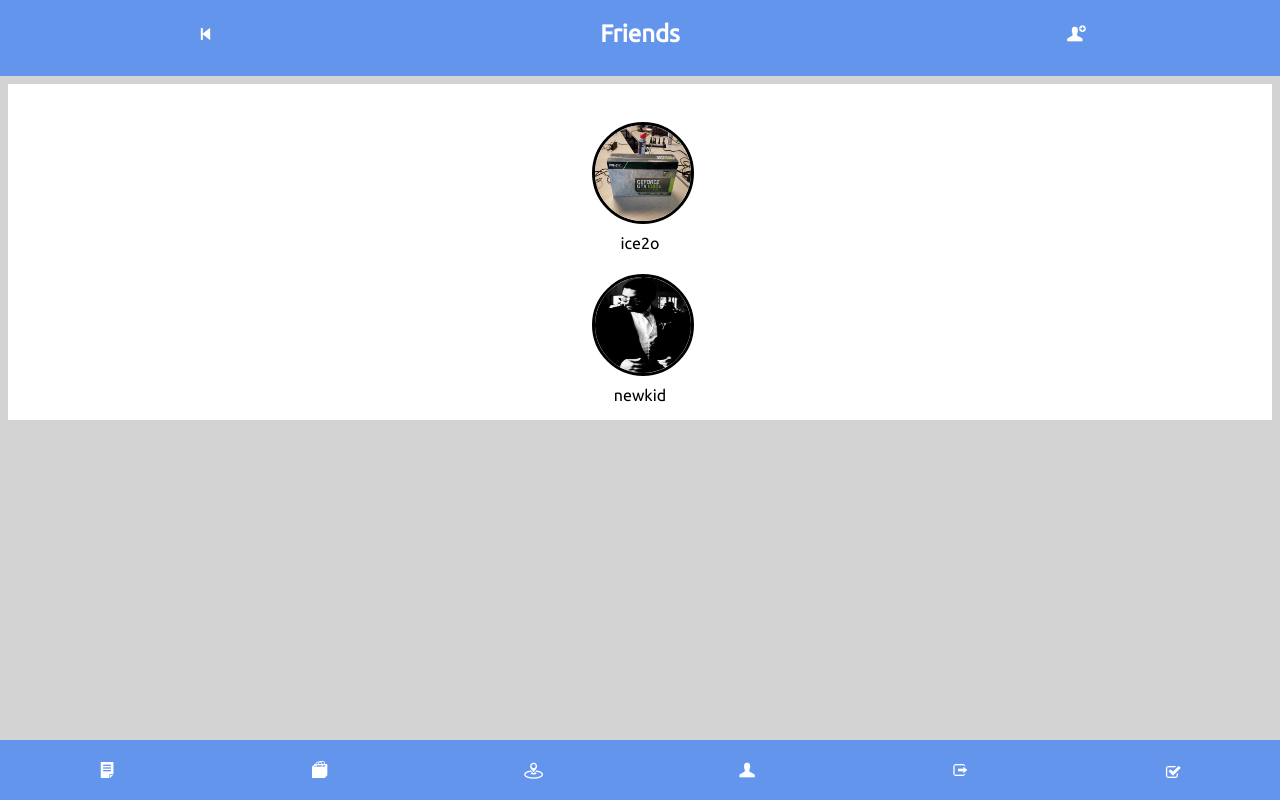
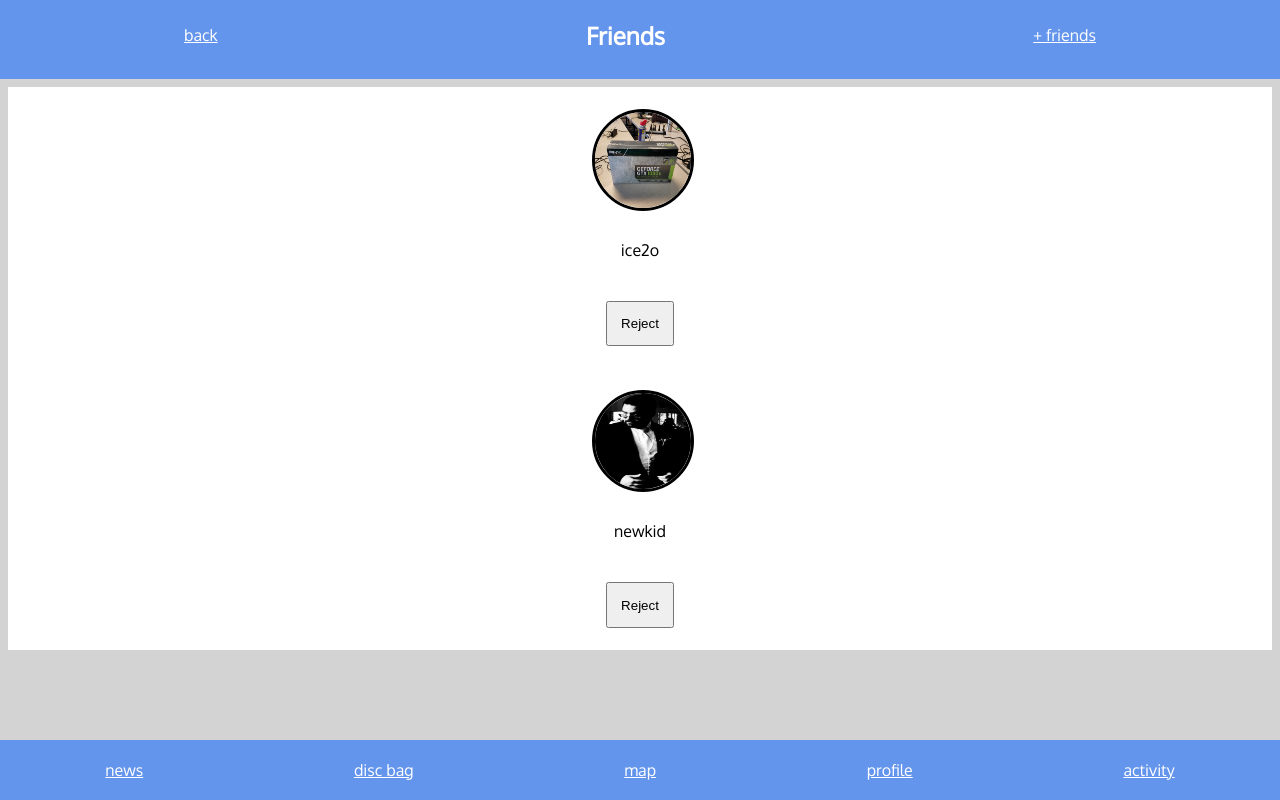
Before and after one commit to Nothrock/DiscCaddy, a Django app: page /friends/ in a window 1280 px wide. Run offline with Django 3.2, Linux system fonts and the light colour scheme; a user stored in the database is signed in; data comes from the database, SQL or seed files in the repository; both versions use the stored data as it was after the commit; some libraries are stand-ins or nearby versions.

Commit message:
new git username push

```diff
--- a/pages/models.py
+++ b/pages/models.py
@@ -96,5 +96,5 @@ class Disc(models.Model):
 
 
 class News(models.Model):
-    updates = models.CharField(max_length=999, null=False, blank=False)
-    coming_soon = models.CharField(max_length=999, null=False, blank=False)
+    updates = models.CharField(max_length=999, null=True, blank=True)
+    coming_soon = models.CharField(max_length=999, null=True, blank=True)
--- a/pages/static/css/style.css
+++ b/pages/static/css/style.css
@@ -1,9 +1,9 @@
-@import url('https://fonts.googleapis.com/css?family=Ubuntu');
+@import url('https://fonts.googleapis.com/css?family=Oxygen');
 
 body, html {
     margin: 0;
     background-color: lightgray;
-    font-family: 'Ubuntu', sans-serif;
+    font-family: 'Oxygen', sans-serif;
     height: 100%;
 }
 
@@ -41,7 +41,7 @@ main {
 }
 
 .profile_pic img {
-    width: 100%;
+    width: 6em;
     height: 6em;
     object-fit: fill;
     border-radius: 50%;
@@ -66,6 +66,7 @@ main {
     justify-content: center;
     align-items: center;
     text-align: center;
+    width: 100%;
 }
 
 .wrapper_horizontal {
@@ -91,7 +92,7 @@ main {
     margin: 8px;
     background-color: white;
     text-align: center;
-    padding: 1em;
+    padding: 0;
 }
 
 .course_info_box {
@@ -103,10 +104,18 @@ main {
 .post_button_div {
     display: flex;
     flex-direction: row;
+    padding: 0;
 }
 
 .post_button_div button {
     margin: 1em;
+}
+
+.hole_info_box {
+    display: flex;
+    width: 100%;
+    justify-content: space-around;
+    flex-direction: row;
 }
 
 .pic_wrapper {
@@ -127,6 +136,7 @@ main {
     justify-content: space-between;
     width: 100%;
     align-items: center;
+    padding: 0;
 }
 
 .just_pic_user {
@@ -137,6 +147,7 @@ main {
 .course_hole_comment {
     width: 75%;
     text-align: left;
+    padding: 0;
 }
 
 .just_comment {
@@ -155,6 +166,7 @@ main {
     justify-content: space-around;
     width: 100%;
     align-items: flex-start;
+    padding: 0;
 }
 
 .post_wrapper p {
@@ -179,8 +191,6 @@ main {
     border: none;
 }
 
-
-
 @media screen and (max-width: 600px) {
     .post_wrapper, nav {
         margin: 4px;
--- a/pages/templates/pages/add_friends.html
+++ b/pages/templates/pages/add_friends.html
@@ -3,7 +3,7 @@
 {% block title %}Add Friends{% endblock %}
 
 {% block top_blue_part %}
-    <a href="{% url 'friends' %}"><span class="glyphicons glyphicons-step-backward white"></span></a>
+    <a href="{% url 'friends' %}"><span class="white">back</span></a>
     <div class="search_boxy"><h2> Find Friends</h2>
             <form type="get" action="." style="margin: 0">
             <input  id="search_box" type="text" name="search_box"  placeholder="Search..." >
@@ -11,7 +11,7 @@
             </form>
     </div>
 
-    <a href="#"><span class="glyphicons glyphicons-stop-sign white"></span></a>
+    <a href="#"><span class="white"></span></a>
 {% endblock %}
 
 {% block content %}
--- a/pages/templates/pages/friends.html
+++ b/pages/templates/pages/friends.html
@@ -3,20 +3,37 @@
 {% block title %}{{ user.username }}'s Friends{% endblock %}
 
 {% block top_blue_part %}
-    <a href="{% url 'profile' user.username %}"><span class="glyphicons glyphicons-step-backward white"></span></a>
+    <a href="{% url 'profile' user.username %}"><span class="white">back</span></a>
     <h2>Friends</h2>
-    <a href="{% url 'add_friends' %}"><span><span class="glyphicons glyphicons-user-add white"></span></span></a>
+    <a href="{% url 'add_friends' %}"><span class="white">+ friends</span></a>
 {% endblock %}
 
 {% block content %}
 
     <div class="post_wrapper">
         {% for f in all_friends %}
-        <div class="profile_pic"><img src="{{ f.profile_pic.url }}" alt="profile_pic0"></div>{{ f.username }}
+        <div class="profile_pic"><img src="{{ f.profile_pic.url }}" alt="profile_pic0"></div>
+        <div>{{ f.username }}</div>
+        <div><button id="{{ f.id }}reject_friend" class="reject_button">Reject</button></div>
         {% endfor %}
     </div>
 
 {% endblock %}
 
 {% block js %}
+    <script>
+    $('.reject_button').click(function () {
+        let id = parseInt($(this).attr('id'));
+            $.ajax({
+                url: "{% url 'reject_friend' %}",
+                type: 'POST',
+                data: {
+                    id: id
+                },
+                success: function () {
+                    $('#'+id).css('display', 'none')
+                }
+            })
+    })
+    </script>
 {% endblock %}
--- a/pages/templates/pages/profile.html
+++ b/pages/templates/pages/profile.html
@@ -9,9 +9,9 @@
 
 
 {% block top_blue_part %}
-    <a href="{% url 'friends' %}"><span id="{{ h.pk }}_friends" class="glyphicons glyphicons-group white"></span></a>
+    <a href="{% url 'friends' %}"><span id="{{ h.pk }}_friends" class="white">friends</span></a>
     <h2>{{ user.first_name }} {{ user.last_name }}</h2>
-    <a href="{% url 'settings' %}"><span id="{{ h.pk }}_settings" class="glyphicons glyphicons-settings white"></span></a>
+    <a href="{% url 'settings' %}"><span id="{{ h.pk }}_settings" class="white">settings</span></a>
 {% endblock %}
 
 {% block content %}
--- a/pages/templates/pages/settings.html
+++ b/pages/templates/pages/settings.html
@@ -3,7 +3,9 @@
 {% block title %}{{ user.username }}'s Settings{% endblock %}
 
 {% block top_blue_part %}
+    <a href="{% url 'profile' user.username %}"><span class="white">back</span></a>
     <h2>Settings</h2>
+    <a href="#"><span class="white"></span></a>
 {% endblock %}
 
 {% block content %}
--- a/pages/views.py
+++ b/pages/views.py
@@ -1,6 +1,6 @@
 from django.shortcuts import render, HttpResponse, HttpResponseRedirect
 from django.http import JsonResponse
-from pages.models import User, Course, CheckIn, Hole, CheckInImage, Friend
+from pages.models import User, Course, CheckIn, Hole, CheckInImage, Friend, News
 from django import forms
 from pages.forms import UserForm
 from django.contrib.auth import authenticate, login
--- a/templates/_nav.html
+++ b/templates/_nav.html
@@ -1,16 +1,11 @@
 <nav>
     <div class="nav_div">
-        <div><a href="{% url 'news' %}"><span class="glyphicons glyphicons-article"></span></a></div>
-        <div><a href="{% url 'my_bag' %}"><span class="glyphicons glyphicons-shopping-bag"></span></a></div>
-        <div><a href="{% url 'map_search' %}"><span class="glyphicons glyphicons-nearby-circle"></span></a></div>
+        <div><a href="{% url 'news' %}">news</a></div>
+        <div><a href="{% url 'my_bag' %}">disc bag</a></div>
+        <div><a href="{% url 'map_search' %}">map</a></div>
         {% if user.is_authenticated %}
-            <div><a href="{% url 'profile' user.username %}"><span class="glyphicons glyphicons-user"></span></a></div>
-{#            TODO: move logout button behind settings#}
-            <div><a href="{% url 'logout' %}"><span class="glyphicons glyphicons-log-out"></span></a></div>
-            {% else %}
-{#                <div><a href="{% url 'login' %}"><span class="glyphicons glyphicons-log-in"></span></a></div>#}
-{#                <div><a href="{% url 'register' %}">Sign Up</a></div>#}
+            <div><a href="{% url 'profile' user.username %}">profile</a></div>
         {% endif %}
-        <div><a href="{% url 'activity' %}"><span class="glyphicons glyphicons-check"></span></a></div>
+        <div><a href="{% url 'activity' %}">activity</a></div>
     </div>
 </nav>
```
Also changed, not shown: pages/templates/pages/courses.html (+8 -7 lines), db.sqlite3, pages/migrations/0009_auto_20171129_1405.py (added).
